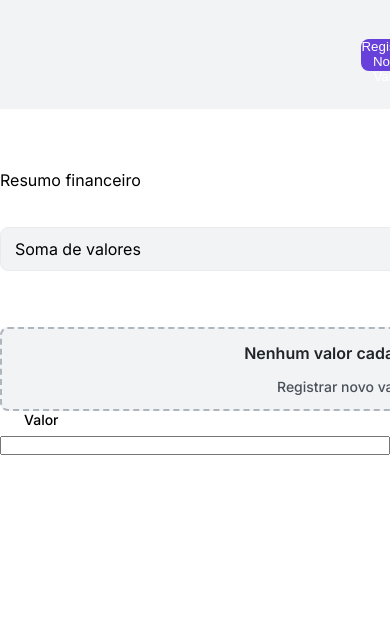
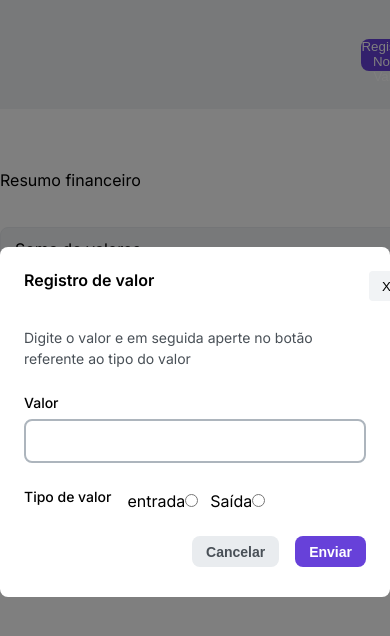
Before and after one commit to milenarodarte/control-finance, a plain HTML site: page index.html in a window 390 px wide. Both pictures are taken after a click on the button "Registrar Novo Valor". Shown: the top 636 px of the page. Drawn offline with Linux system fonts and the light colour scheme.

Commit message:
atualizacoes

```diff
--- a/index.html
+++ b/index.html
@@ -12,13 +12,14 @@
     <script defer src="./pages/home/valuesData.js"></script>
 
     <link rel="stylesheet" href="./styles/modal.css">
+
     <link rel="shortcut icon" href="./assets/favicon.ico" type="image/x-icon">
     <link rel="stylesheet" href="./pages/home/index.css">
     <link rel="stylesheet" href="./styles/globalStyles.css">
 </head>
 <body>
-    <div class="modal-container">
-        <!-- <div class="modal"> -->
+    <!-- <div class="modal-container">
+        <div class="modal">
             <button class="close-modal">X</button>
             <p class="registro-de-valor">Registro de valor</p>
             <p class="instrucoes-registro-de-valor"> Digite o valor e em seguida aperte no botão referente ao tipo do valor</p>
@@ -39,13 +40,13 @@
                     <button class="botao-enviar-modal"type="submit" value="submit"> Inserir Valor</button>
                </div>
             </form>
-        <!-- </div> -->
-    </div>
+        </div>
+    </div> -->
     <main id="app">
         <header class="header">
 
             <img src="./pages/home/controlFinance.svg">
-            <button id="newValue" class="buttonHeader">Registrar Novo Valor</button>
+            <button id="newValue" class="botaoHeader">Registrar Novo Valor</button>
 
         </header>
         <div class="resumo-financeiro">
--- a/pages/home/index.css
+++ b/pages/home/index.css
@@ -9,7 +9,7 @@
     display: flex;
 }
 
-.buttonHeader {
+.botaoHeader {
     border-radius: 0.5rem;
     width: 10.25rem;
     background-color: var(--color-brand-1);
@@ -80,7 +80,7 @@
 
 }
 .lista-entradas{
-    display: flex;
+    display: none;
     justify-content: space-between;
     align-items: center;
     list-style: none;
--- a/pages/home/index.js
+++ b/pages/home/index.js
@@ -1,4 +1,4 @@
-const botaoHeader = document.querySelector('.buttonHeader')
+
 const botaoTodos = document.querySelector('.todos')
 const botaoEntradas = document.querySelector('.entradas')
 const botaoSaidas = document.querySelector('.saidas')
@@ -20,7 +20,7 @@ function criandoCardEntradaSaida() {
 
     const botaoLixo = document.createElement('button')
     botaoLixo.setAttribute('class', 'excluir')
-    const imglixo = document.createAttribute('img')
+    const imglixo = document.createElement('img')
     imglixo.setAttribute('class', 'lixo')
     imglixo.setAttribute('src',"./pages/home/lixo.svg" )
     botaoLixo.appendChild(imglixo)
@@ -28,7 +28,7 @@ function criandoCardEntradaSaida() {
     const entradaSaida = document.createElement('p')
     entradaSaida.setAttribute('class', 'p-entrada')
     const botoesLista = document.createElement('div')
-    botoesLista.setAttribute('clkass', 'botoes-lista')
+    botoesLista.setAttribute('class', 'botoes-lista')
 
     botoesLista.append(entradaSaida, botaoLixo)
 
--- a/scripts/modal.js
+++ b/scripts/modal.js
@@ -1,22 +1,34 @@
 const body = document.querySelector('body')
+const main = document.querySelector('main')
 const modalContainer = document.createElement('div')
-modalContainer.setAttribute('class', 'mnodal-container')
+modalContainer.setAttribute('class', 'modal-container')
+
+const botaoHeader = document.querySelector('.botaoHeader')
+
+const closeModal = document.createElement('button')
+closeModal.innerText = 'X'
+closeModal.setAttribute('class', 'close-modal')
+
+const registroDeValor = document.createElement('p')
+registroDeValor.innerText = 'Registro de valor'
+registroDeValor.setAttribute('class', 'registro-de-valor')
+
 
 function criandoModal () {
 
     //close modal e registro de valor estao sendo criados no card
     // eles precisam ser criados no escopo global pra poder chamar na hora do evento cliick no botao
-    const closeModal = document.createElement('close-modal')
-    closeModal.innerText = 'X'
-    closeModal.setAttribute('class', 'close-modal')
-    const registroDeValor = document.createElement('p')
-    registroDeValor.innerText = 'Registro de valor'
-    registroDeValor.setAttribute('class', 'registro-de-valor')
+
+
+    const modal = document.createElement('div')
+    modal.setAttribute('class', 'modal')
+
     const instrucoesRegistroDeValor = document.createElement('p')
+    instrucoesRegistroDeValor.innerText = 'Digite o valor e em seguida aperte no botão referente ao tipo do valor'
     instrucoesRegistroDeValor.setAttribute('class', 'instrucoes-registro-de-valor')
     const inserirValor = document.createElement('form')
     inserirValor.setAttribute('class', 'inserir-valor')
-    body.append(modalContainer, closeModal,registroDeValor,inserirValor,inserirValor)
+
 
     const labelValor = document.createElement('label')
     labelValor.innerText = 'Valor'
@@ -25,17 +37,17 @@ function criandoModal () {
     const inputValor = document.createElement('input')
     inputValor.setAttribute('class', 'input-valor')
     inputValor.setAttribute('type', 'number')
-    inputValor.setAttribute('required')
+
+    inputValor.setAttribute('required', 'precisa-declarar')
     const divInputRadio = document.createElement('div')
     divInputRadio.setAttribute('class', 'input-radio')
     const botoesModalEnviarCancelar = document.createElement('div')
     botoesModalEnviarCancelar.setAttribute('class', 'botoes-modal-enviar-cancelar')
 
-    inserirValor.append(labelValor,inputValor,divInputRadio,botoesModalEnviarCancelar)
 
     const tipoDeValor = document.createElement('p')
+    tipoDeValor.setAttribute('class', 'tipo-de-valor')
     tipoDeValor.innerText='Tipo de valor'
-    tipoDeValor.setAttribute('class', 'tipo-de-valor')
 
     const labelRadioEntrada = document.createElement('label')
     labelRadioEntrada.innerText = 'entrada'
@@ -46,7 +58,7 @@ function criandoModal () {
     inputRadioEntrada.setAttribute('name','escolha-entrada-saida')
     inputRadioEntrada.setAttribute('id', 'entrada')
     inputRadioEntrada.setAttribute('class','radio-button')
-    inputRadioSaida.setAttribute('value', 'entrada')
+    inputRadioEntrada.setAttribute('value', 'entrada')
     const labelRadioSaida = document.createElement('label')
     labelRadioSaida.innerText = 'Saída'
     labelRadioSaida.setAttribute('class', 'label-radio')
@@ -58,7 +70,7 @@ function criandoModal () {
     inputRadioSaida.setAttribute('class','radio-button')
     inputRadioSaida.setAttribute('value', 'saida')
 
-    divInputRadio.append(labelRadioEntrada,inputRadioEntrada,labelRadioSaida,inputRadioSaida)
+
 
 
     const botaoCancelarModal = document.createElement('button')
@@ -70,24 +82,42 @@ function criandoModal () {
     botaoEnviarModal.setAttribute('value', 'submit')
     botaoEnviarModal.innerText = 'Enviar'
 
+
+
+    body.append(modalContainer, main)
+    modalContainer.append(modal)
+    modal.append(closeModal, registroDeValor, instrucoesRegistroDeValor, inserirValor)
+    inserirValor.append(labelValor,inputValor,divInputRadio,botoesModalEnviarCancelar)
+    divInputRadio.append(tipoDeValor,labelRadioEntrada,inputRadioEntrada,labelRadioSaida,inputRadioSaida)
     botoesModalEnviarCancelar.append(botaoCancelarModal,botaoEnviarModal)
 
-    body.appendChild(modalContainer)
 
 }
-
 criandoModal()
 
-function adicionarEventoClick (e){
-    const el = e.target
-    botaoHeader.addEventListener('click', function(){
-        if (el.classList.contains('buttonHeader')) {
+
+
+function adicionarEventoClick (){
+
+
+
+    botaoHeader.addEventListener('click', function(e){
+        const el = e.target
+        console.log(el)
+        if (el.classList.contains('botaoHeader')) {
+
             modalContainer.classList.toggle('show-modal')
-
 
 
         }
 
     })
+    closeModal.addEventListener('click', function (e){
+        const elm = e.target
+        if (elm.classList.contains('close-modal')){
+            modalContainer.classList.toggle('show-modal')
+
+        }
+    })
 }
 adicionarEventoClick()
--- a/styles/globalStyles.css
+++ b/styles/globalStyles.css
@@ -43,6 +43,7 @@
 
 body {
   font-family: var(--font-family-1);
+
 }
 
 .container {
--- a/styles/modal.css
+++ b/styles/modal.css
@@ -1,11 +1,12 @@
 .modal-container {
+    position: absolute;
     width: 100vw;
     height: 100vh;
     background-color: var(--color-grey-1-opacity-5);
-    display: none;
+   display: none;
     align-items: center;
     justify-content: center;
-    position: absolute;
+
 
 }
 .modal {
@@ -31,7 +32,7 @@
     bottom: 18.5rem;
     left: 23.063rem;
     right: 1.5rem;
-    display: none;
+
 
 }
 .registro-de-valor {
@@ -42,7 +43,7 @@
     font-size: var(--font-size-2);
     line-height: 1.21rem;
     margin-bottom:1.625rem;
-    display: none
+
 
 }
 .instrucoes-registro-de-valor {
@@ -65,7 +66,7 @@
     line-height: 1.063rem ;
     margin-bottom: 0.5rem;
 }
-#input-valor {
+.input-valor {
     width: 21.75;
     height: 2.75rem;
     border-radius: 0.5rem;
@@ -136,3 +137,6 @@
 .show-modal {
     display: flex;
 }
+.show {
+display: flex;
+}
```
